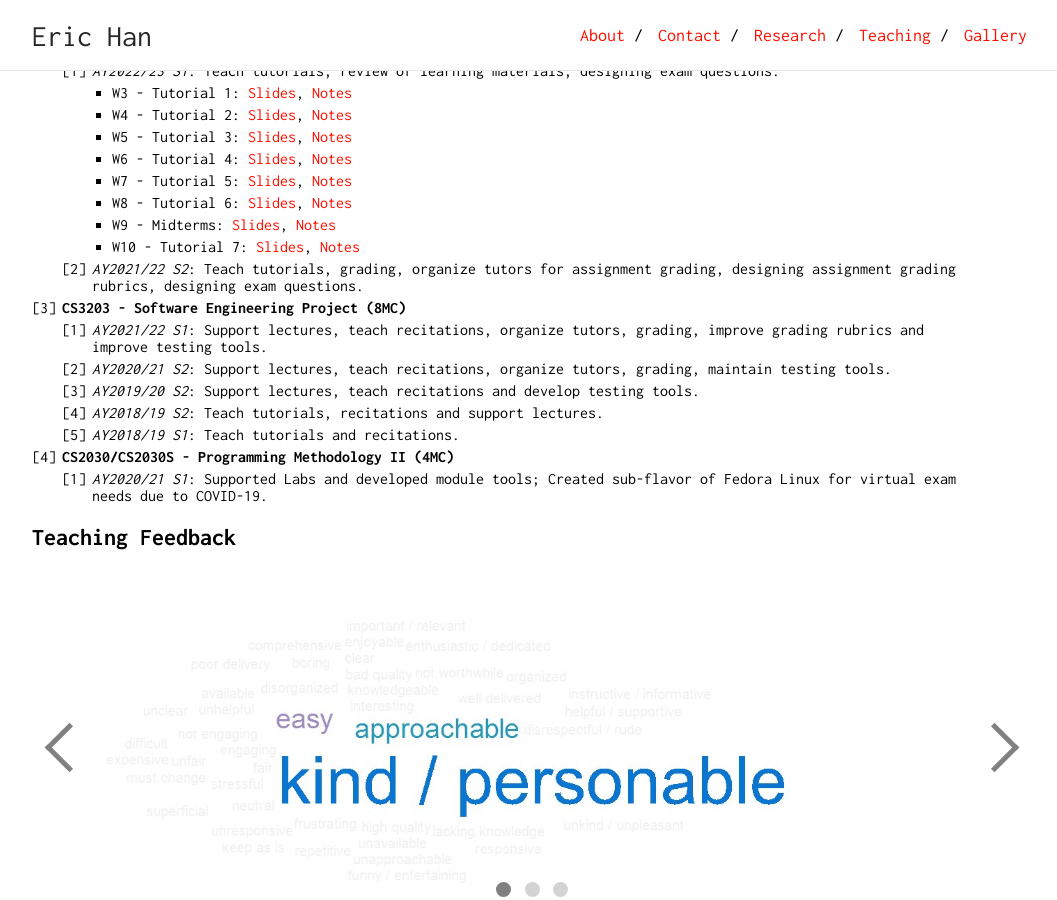
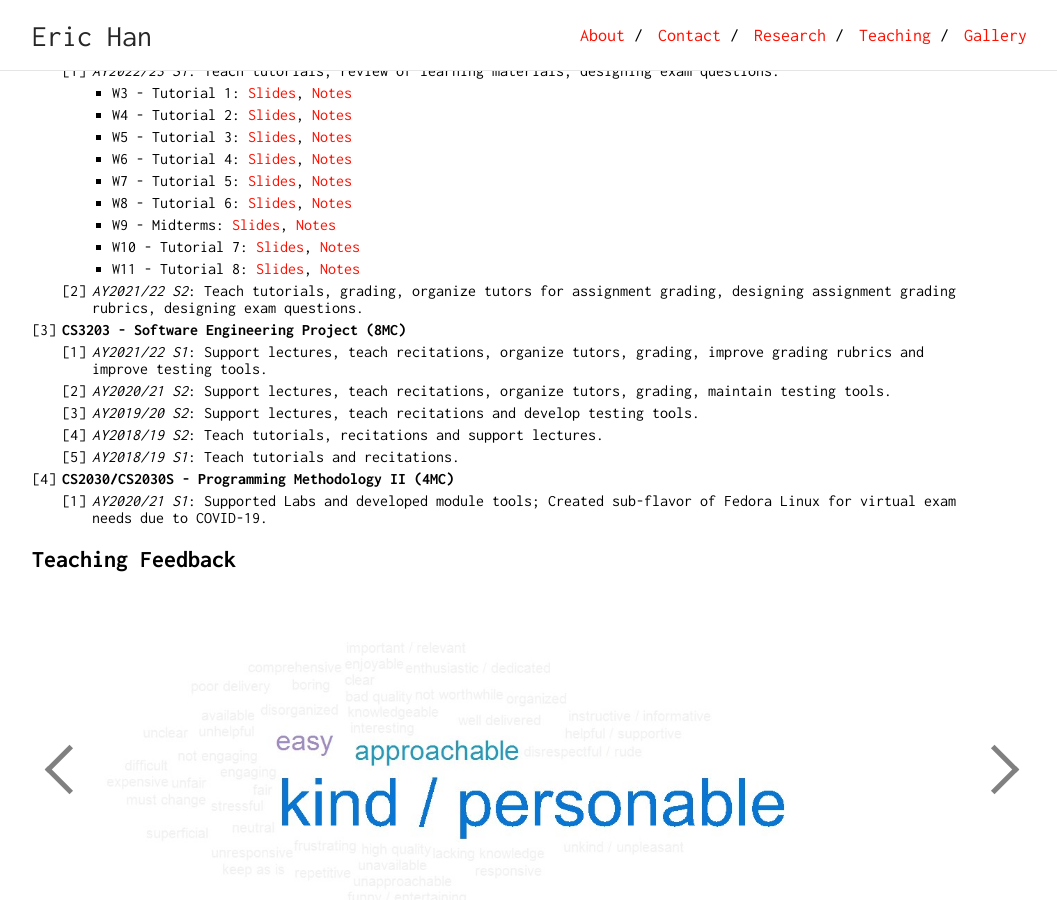
Before and after one commit to eric-vader/eric-vader.github.io, a Jekyll site: the page built from teaching.md, in a window 1280 px wide and 900 px high, scrolled down 503 px. Shown: the whole window, without its empty margins (108-1165 px from the left). Built offline with Jekyll 4.4.1, drawn with Linux system fonts in a browser that asks for light colours.

Commit message:
Updated with T8

```diff
--- a/teaching.md
+++ b/teaching.md
@@ -32,6 +32,7 @@
         * W8 - Tutorial 6: [Slides](/teaching/AY2223S1/CS3243/T06_Tutorial_Slides.pdf), [Notes](/teaching/AY2223S1/CS3243/T06_Tutorial.pdf)
         * W9 - Midterms: [Slides](/teaching/AY2223S1/CS3243/Midterm_Tutorial_Slides.pdf), [Notes](/teaching/AY2223S1/CS3243/Midterm_Tutorial.pdf)
         * W10 - Tutorial 7: [Slides](/teaching/AY2223S1/CS3243/T07_Tutorial_Slides.pdf), [Notes](/teaching/AY2223S1/CS3243/T07_Tutorial.pdf)
+        * W11 - Tutorial 8: [Slides](/teaching/AY2223S1/CS3243/T08_Tutorial_Slides.pdf), [Notes](/teaching/AY2223S1/CS3243/T08_Tutorial.pdf)
     1. _AY2021/22 S2_: Teach tutorials, grading, organize tutors for assignment grading, designing assignment grading rubrics, designing exam questions.
 1. **CS3203 - Software Engineering Project (8MC)**
     1. _AY2021/22 S1_: Support lectures, teach recitations, organize tutors, grading, improve grading rubrics and improve testing tools.
```
Also changed, not shown: 2 other files.
